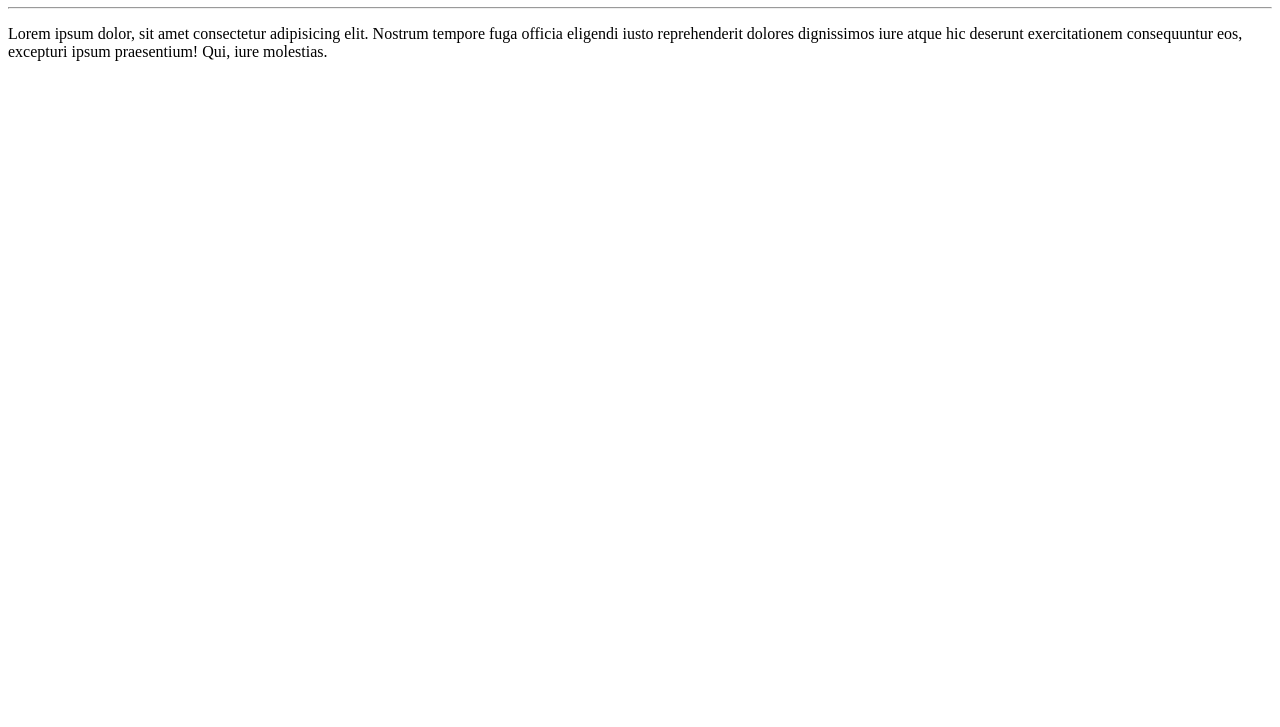
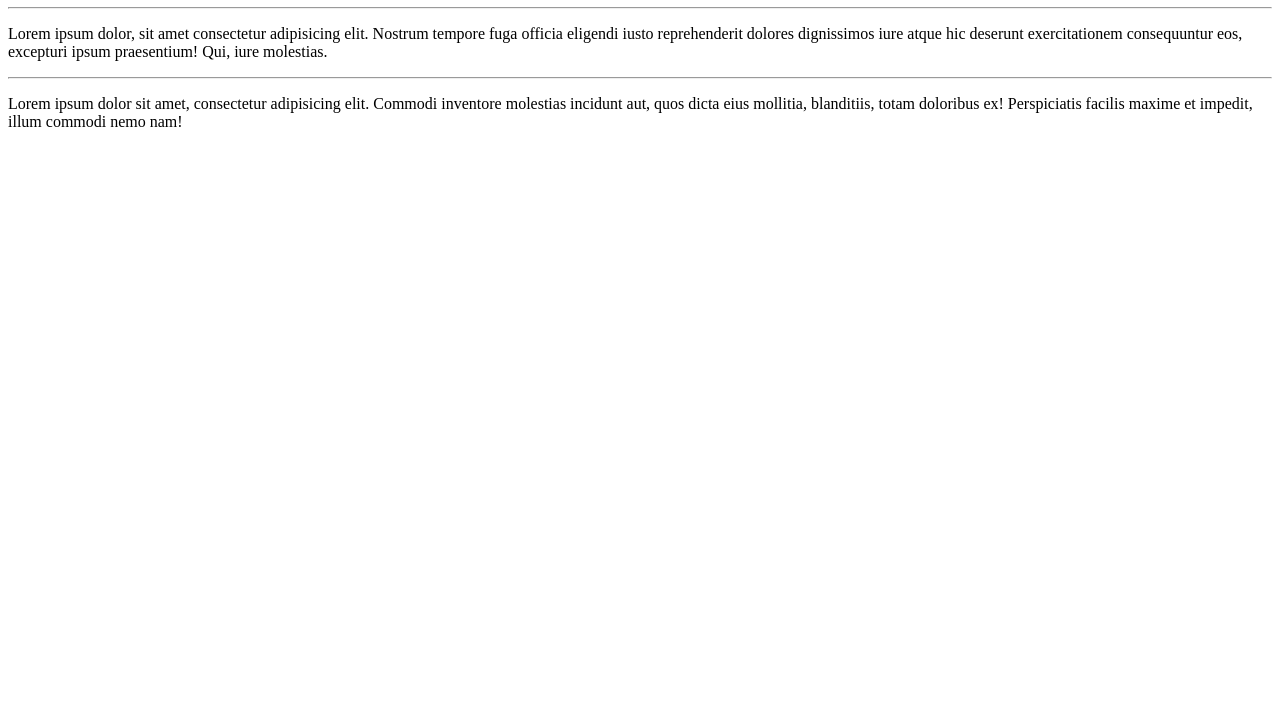
Before and after one commit to Sieggh/Hello-World, a plain HTML site: page site-Cauã/index.html in a window 1280 px wide. Shown: the part 73-800 px from the top of the page. Drawn offline with Linux system fonts and the light colour scheme.

Commit message:
New paragraph

```diff
--- a/site-Cauã/index.html
+++ b/site-Cauã/index.html
@@ -9,5 +9,7 @@
     <h1>Olá, Cauã!</h1>
     <hr>
     <p>Lorem ipsum dolor, sit amet consectetur adipisicing elit. Nostrum tempore fuga officia eligendi iusto reprehenderit dolores dignissimos iure atque hic deserunt exercitationem consequuntur eos, excepturi ipsum praesentium! Qui, iure molestias.</p>
+    <hr>
+    <p>Lorem ipsum dolor sit amet, consectetur adipisicing elit. Commodi inventore molestias incidunt aut, quos dicta eius mollitia, blanditiis, totam doloribus ex! Perspiciatis facilis maxime et impedit, illum commodi nemo nam!</p>
 </body>
 </html>
```
